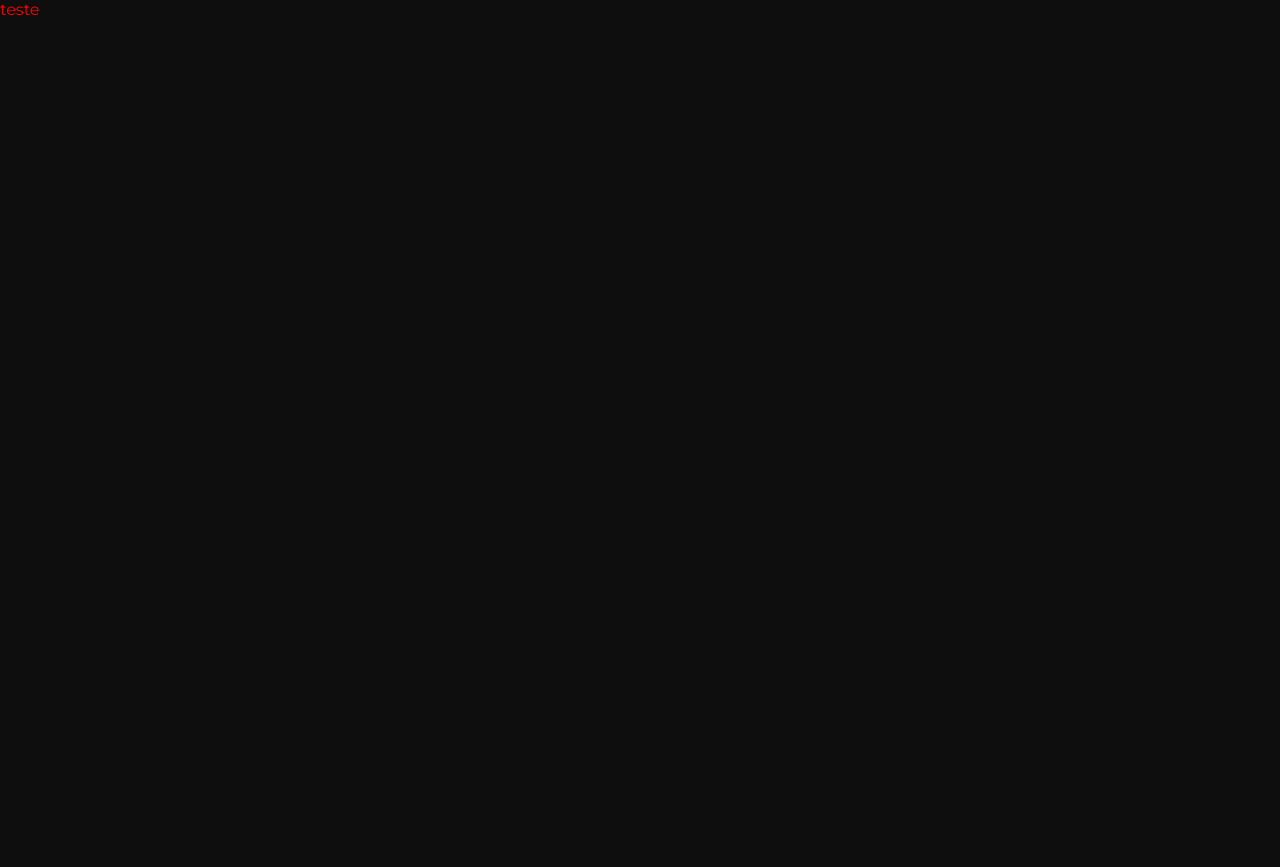
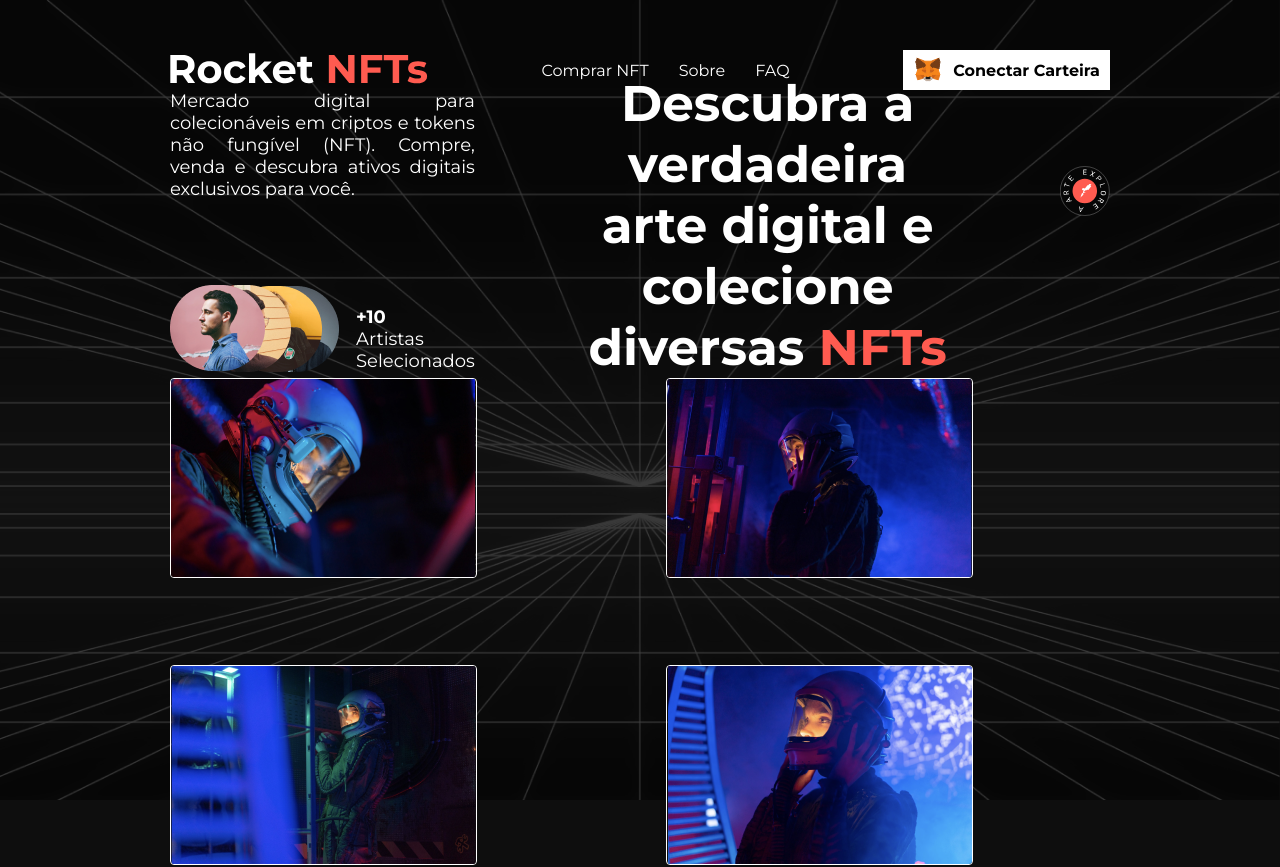
Before and after one commit to joaoh4547/rocket-nfts, a React (Create React App) app: page / in a window 1280 px wide. Shown: the top 867 px of the page. Before the commit the page ends 800 px from the top, so only its background shows below. Built offline with nearby package versions, Linux system fonts and the light colour scheme.

Commit message:
finish header

```diff
--- /dev/null
+++ b/src/components/Header/Banner.tsx
@@ -0,0 +1,32 @@
+import { FC } from "react";
+import styles from "./Header.module.scss";
+import Avatars from "../../assets/group-avarts.png";
+import { ReactComponent as Badge } from "../../assets/badge.svg";
+export const Banner: FC = () => {
+  return (
+    <div className={styles.banner}>
+      <div className={styles["left-area"]}>
+        <div className={styles.text}>
+          <span>
+            Mercado digital para colecionáveis em criptos e tokens não fungível
+            (NFT). Compre, venda e descubra ativos digitais exclusivos para
+            você.
+          </span>
+          <div className={styles.selecteds}>
+            <img src={Avatars} />
+            <div className={styles.info}>
+              <span className={styles.contrast}>+10</span>
+              <span>Artistas Selecionados</span>
+            </div>
+          </div>
+        </div>
+        <div></div>
+      </div>
+      <h1 className={styles["banner-title"]}>
+        Descubra a verdadeira arte digital e colecione diversas{" "}
+        <span className={styles["banner-title-contrast"]}>NFTs</span>
+      </h1>
+      <Badge />
+    </div>
+  );
+};
--- /dev/null
+++ b/src/components/Header/Gallery.tsx
@@ -0,0 +1,25 @@
+import { FC } from "react";
+import styles from "./Header.module.scss";
+import Galeria1 from "../../assets/galeria-1.png";
+import Galeria2 from "../../assets/galeria-2.png";
+import Galeria3 from "../../assets/galeria-3.png";
+import Galeria4 from "../../assets/galeria-4.png";
+import Galeria5 from "../../assets/galeria-5.png";
+import Galeria6 from "../../assets/galeria-6.png";
+import Galeria7 from "../../assets/galeria-7.png";
+import Galeria8 from "../../assets/galeria-8.png";
+
+export const Gallery: FC = () => {
+  return (
+    <div className={styles.gallery}>
+      <img src={Galeria1} />
+      <img src={Galeria2} />
+      <img src={Galeria3} />
+      <img src={Galeria4} />
+      <img src={Galeria5} />
+      <img src={Galeria6} />
+      <img src={Galeria7} />
+      <img src={Galeria8} />
+    </div>
+  );
+};
--- a/src/components/Header/Header.module.scss
+++ b/src/components/Header/Header.module.scss
@@ -1,3 +1,116 @@
+@import "../../styles/vars.scss";
+
 .container {
-  color: red;
+  display: flex;
+  flex-direction: column;
+  justify-content: space-between;
+  height: 100vh;
+  background: url("../../assets/background.png");
+  background-repeat: no-repeat;
+  background-size: 100% 1000px;
+  width: 100vw;
+  padding: 50px 170px 0px 170px;
 }
+
+.navbar {
+  display: flex;
+  align-items: center;
+  justify-content: space-between;
+
+  h1 {
+    font-weight: bold;
+    color: $text-color;
+    font-size: 40px;
+
+    & .accent {
+      color: $logo-color;
+    }
+  }
+
+  .menu-container {
+    display: flex;
+    gap: 30px;
+  }
+
+  button {
+    display: flex;
+    border: 0;
+    font-size: 16px;
+    background-color: #fff;
+    height: 40px;
+    padding: 5px 10px;
+    align-items: center;
+    gap: 10px;
+    font-weight: bold;
+    cursor: pointer;
+  }
+}
+
+.banner {
+  display: flex;
+  gap: 100px;
+
+  .left-area {
+    display: flex;
+    flex-direction: column;
+    gap: 5px;
+
+    .text {
+      max-width: 400px;
+      text-align: justify;
+      font-size: 18px;
+      line-height: 22px;
+      color: $text-color;
+    }
+
+    .selecteds {
+      display: flex;
+      margin-top: 85px;
+      display: flex;
+      flex-direction: row;
+      align-items: flex-end;
+
+      .info {
+        margin-left: 17px;
+        span {
+          display: block;
+        }
+
+        .contrast {
+          font-weight: bold;
+        }
+      }
+    }
+  }
+
+  .banner-title {
+    margin-top: -17px;
+    max-width: 596px;
+    font-size: 50px;
+    line-height: 61px;
+    color: $text-color;
+    text-align: center;
+    .banner-title-contrast {
+      color: $logo-color;
+    }
+  }
+}
+
+.gallery {
+  display: grid;
+  grid-template-columns: repeat(auto-fill, minmax(350px, 1fr));
+  // row-gap: px;
+
+  column-gap: 51px;
+  row-gap: 87px;
+  img {
+    transition: transform 0.3s;
+    border: 1px solid #fff;
+    border-radius: 4px;
+    z-index: 2;
+
+    &:hover {
+      transform: scale(0.9);
+    }
+  }
+}
--- /dev/null
+++ b/src/components/Header/NavBar.tsx
@@ -0,0 +1,31 @@
+import styles from "./Header.module.scss";
+import { ReactComponent as Icon } from "../../assets/logo_MetaMask.svg";
+import { ReactComponent as Logo } from "../../assets/logo.svg";
+export const Navbar = () => {
+  return (
+    <nav className={styles.navbar}>
+      <div>
+        <Logo />
+      </div>
+      <div>
+        <ul className={styles["menu-container"]}>
+          <li>
+            <a href="">Comprar NFT</a>
+          </li>
+          <li>
+            <a href="">Sobre</a>
+          </li>
+          <li>
+            <a href="">FAQ</a>
+          </li>
+        </ul>
+      </div>
+      <div>
+        <button>
+          <Icon />
+          Conectar Carteira
+        </button>
+      </div>
+    </nav>
+  );
+};
--- a/src/components/Header/index.tsx
+++ b/src/components/Header/index.tsx
@@ -1,6 +1,15 @@
 import { FC } from "react";
+import { Banner } from "./Banner";
+import { Gallery } from "./Gallery";
 import styles from "./Header.module.scss";
+import { Navbar } from "./NavBar";
 
 export const Header: FC = () => {
-  return <div className={styles.container}>teste</div>;
+  return (
+    <div className={styles.container}>
+      <Navbar />
+      <Banner />
+      <Gallery />
+    </div>
+  );
 };
--- a/src/styles/global.scss
+++ b/src/styles/global.scss
@@ -5,8 +5,14 @@
   padding: 0;
   box-sizing: border-box;
   font-family: "Montserrat", sans-serif;
+  list-style: none;
 }
 
 body {
   background-color: $background;
 }
+
+a {
+  text-decoration: none;
+  color: $text-color;
+}
```
